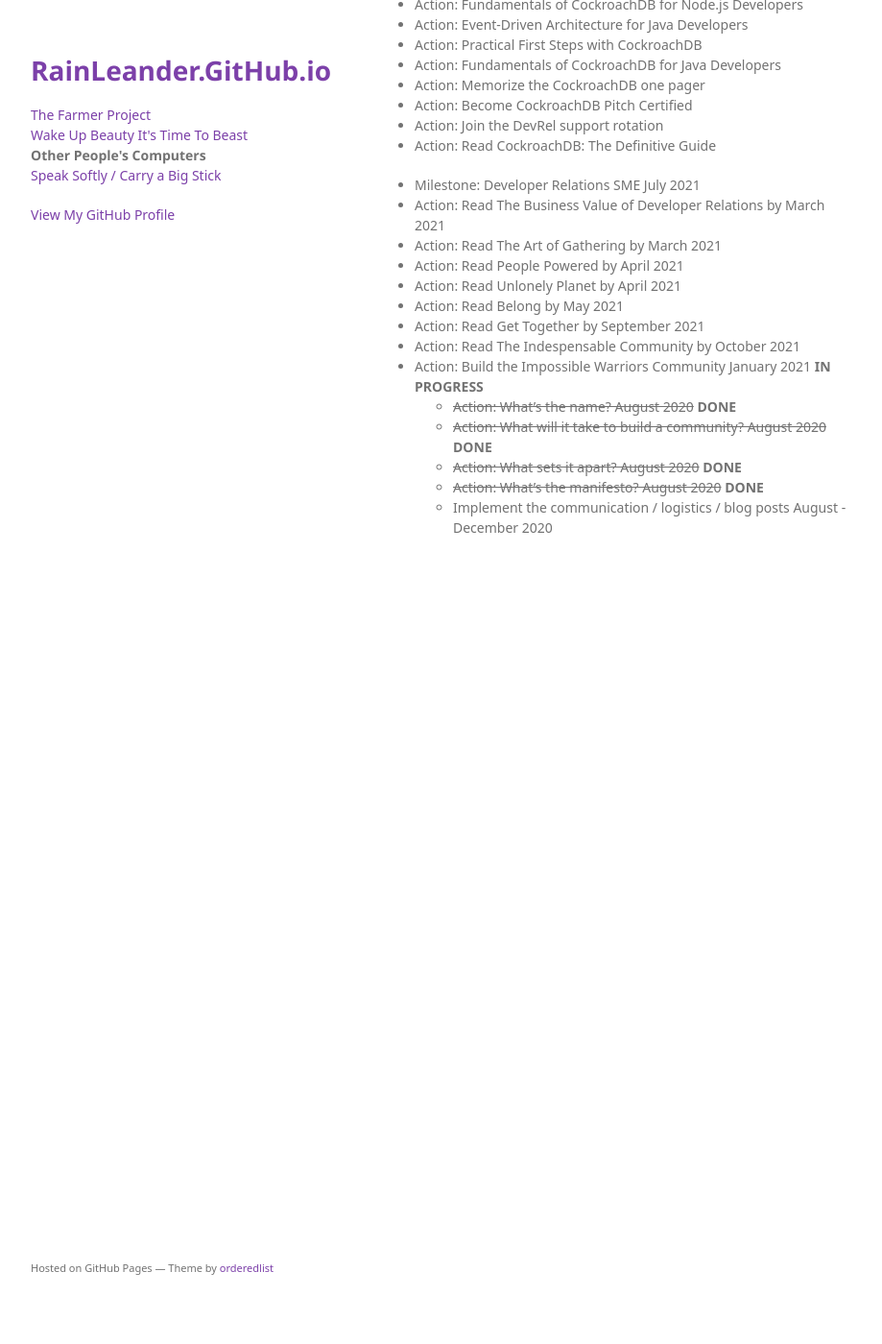
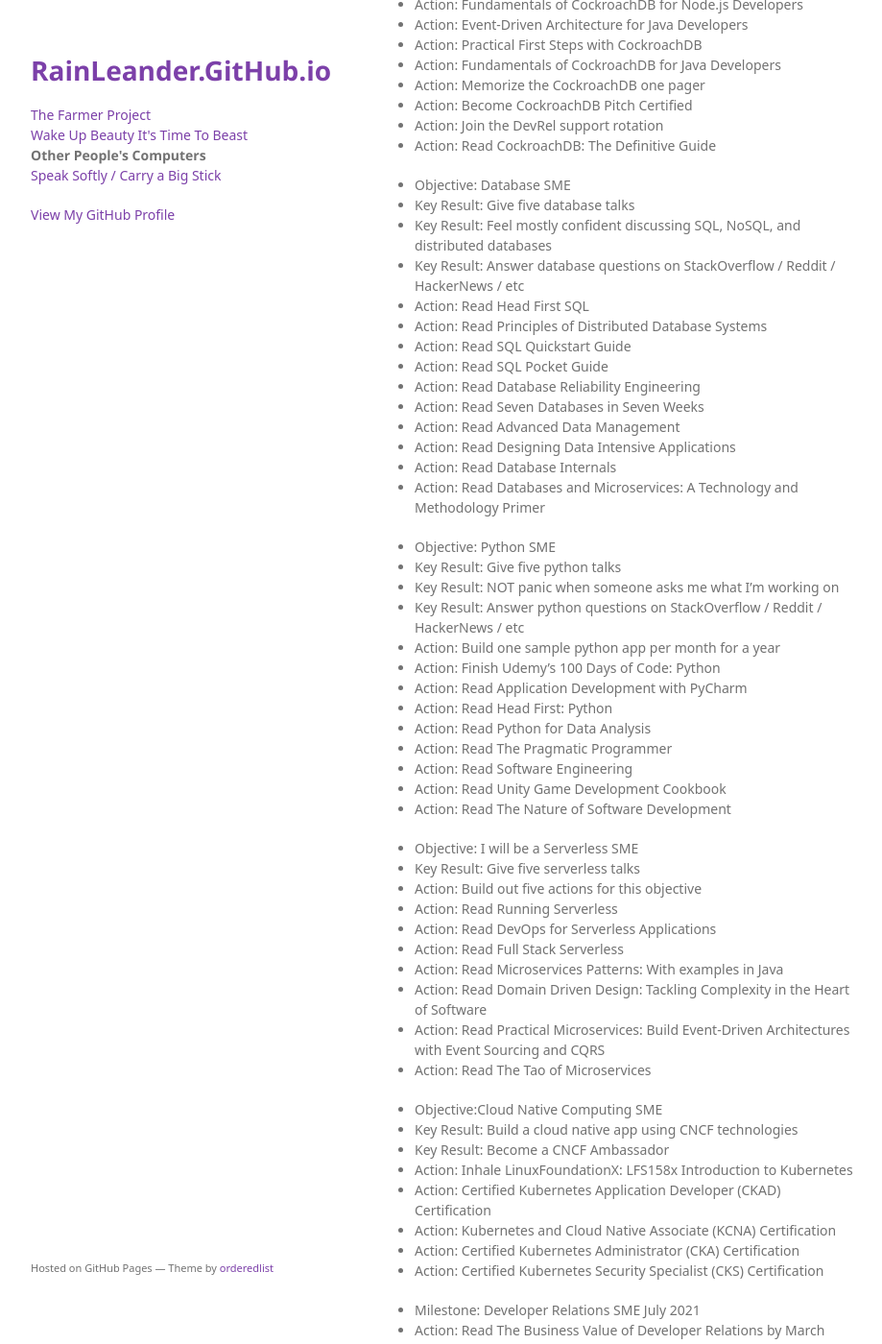
Before and after one commit to rainleander/rainleander.github.io, a Jekyll site: the page other-peoples-computers.html, which Jekyll copies as it is, in a window 1280 px wide and 1400 px high, scrolled down 856 px. Shown: the whole window at 96% size, without its empty margins (178-1097 px from the left). Built offline with Jekyll 4.4.1, drawn with Linux system fonts in a browser that asks for light colours; some web fonts are replaced; before the commit the page ends 1486 px from its top, so only the background shows below that.

Commit message:
Update other-peoples-computers.html

```diff
--- a/other-peoples-computers.html
+++ b/other-peoples-computers.html
@@ -60,6 +60,55 @@
         <li>Action: Join the DevRel support rotation</li>
         <li>Action: Read CockroachDB: The Definitive Guide</li></ul>
 
+      <ul><li>Objective: Database SME</li>
+        <li>Key Result: Give five database talks</li>
+        <li>Key Result: Feel mostly confident discussing SQL, NoSQL, and distributed databases</li>
+        <li>Key Result: Answer database questions on StackOverflow / Reddit / HackerNews / etc</li>
+        <li>Action: Read Head First SQL</li>
+        <li>Action: Read Principles of Distributed Database Systems</li>
+        <li>Action: Read SQL Quickstart Guide</li>
+        <li>Action: Read SQL Pocket Guide</li>
+        <li>Action: Read Database Reliability Engineering</li>
+        <li>Action: Read Seven Databases in Seven Weeks</li>
+        <li>Action: Read Advanced Data Management</li>
+        <li>Action: Read Designing Data Intensive Applications</li>
+        <li>Action: Read Database Internals</li>
+        <li>Action: Read Databases and Microservices: A Technology and Methodology Primer</li></ul>
+
+      <ul><li>Objective: Python SME</li>
+        <li>Key Result: Give five python talks</li>
+        <li>Key Result: NOT panic when someone asks me what I’m working on</li>
+        <li>Key Result: Answer python questions on StackOverflow / Reddit / HackerNews / etc</li>
+        <li>Action: Build one sample python app per month for a year</li>
+        <li>Action: Finish Udemy’s 100 Days of Code: Python</li>
+        <li>Action: Read Application Development with PyCharm</li>
+        <li>Action: Read Head First: Python</li>
+        <li>Action: Read Python for Data Analysis</li>
+        <li>Action: Read The Pragmatic Programmer</li>
+        <li>Action: Read Software Engineering</li>
+        <li>Action: Read Unity Game Development Cookbook</li>
+        <li>Action: Read The Nature of Software Development</li></ul>
+
+      <ul><li>Objective: I will be a Serverless SME</li>
+        <li>Key Result: Give five serverless talks</li>
+        <li>Action: Build out five actions for this objective</li>
+        <li>Action: Read Running Serverless</li>
+        <li>Action: Read DevOps for Serverless Applications</li>
+        <li>Action: Read Full Stack Serverless</li>
+        <li>Action: Read Microservices Patterns: With examples in Java</li>
+        <li>Action: Read Domain Driven Design: Tackling Complexity in the Heart of Software</li>
+        <li>Action: Read Practical Microservices: Build Event-Driven Architectures with Event Sourcing and CQRS</li>
+        <li>Action: Read The Tao of Microservices</li></ul>
+
+      <ul><li>Objective:Cloud Native Computing SME</li>
+        <li>Key Result: Build a cloud native app using CNCF technologies</li>
+        <li>Key Result: Become a CNCF Ambassador</li>
+        <li>Action: Inhale LinuxFoundationX: LFS158x Introduction to Kubernetes</li>
+        <li>Action: Certified Kubernetes Application Developer (CKAD) Certification</li>
+        <li>Action: Kubernetes and Cloud Native Associate (KCNA) Certification</li>
+        <li>Action: Certified Kubernetes Administrator (CKA) Certification</li>
+        <li>Action: Certified Kubernetes Security Specialist (CKS) Certification</li></ul>
+
         <ul><li>Milestone: Developer Relations SME July 2021</li>
           <li>Action: Read The Business Value of Developer Relations by March 2021</li>
           <li>Action: Read The Art of Gathering by March 2021</li>
```
